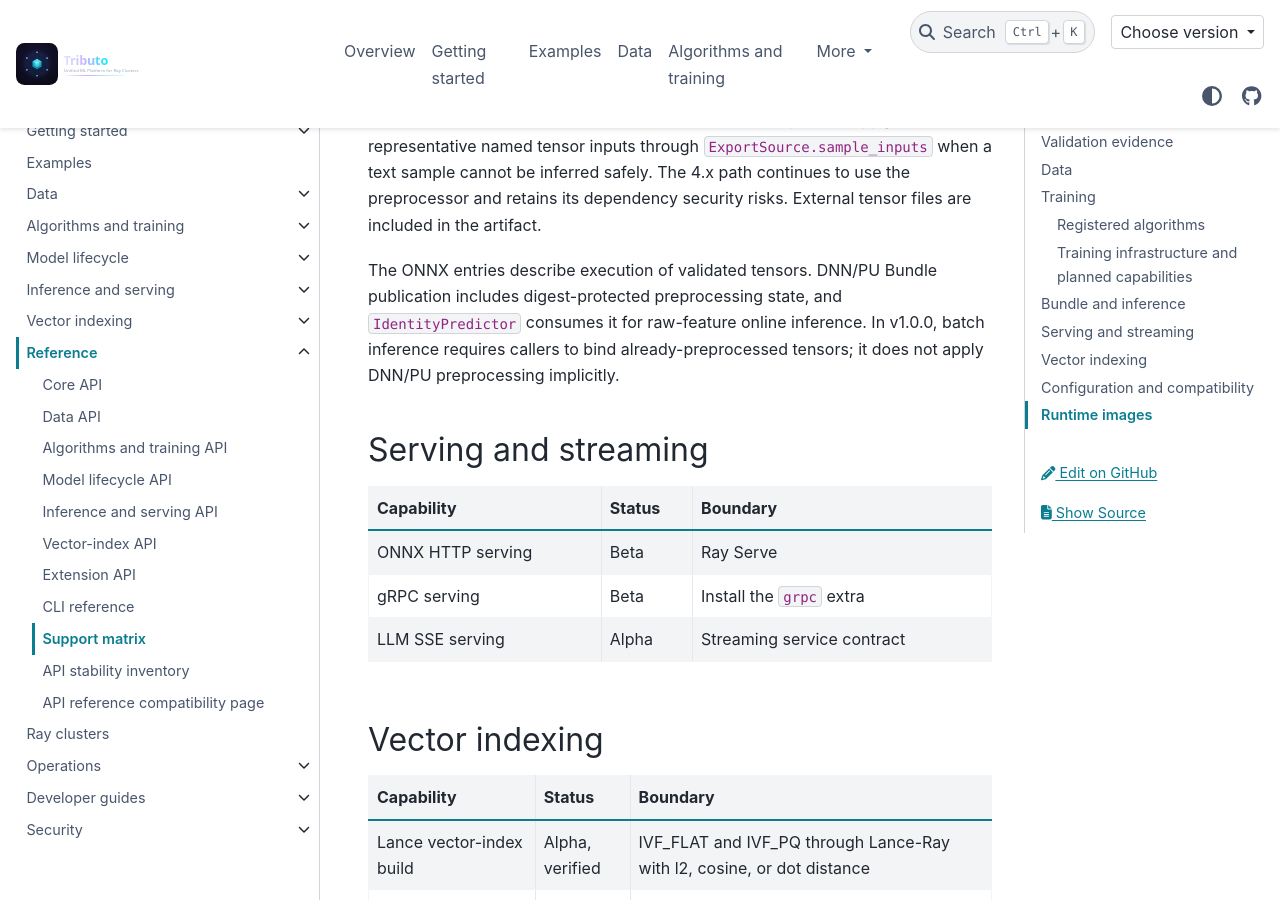
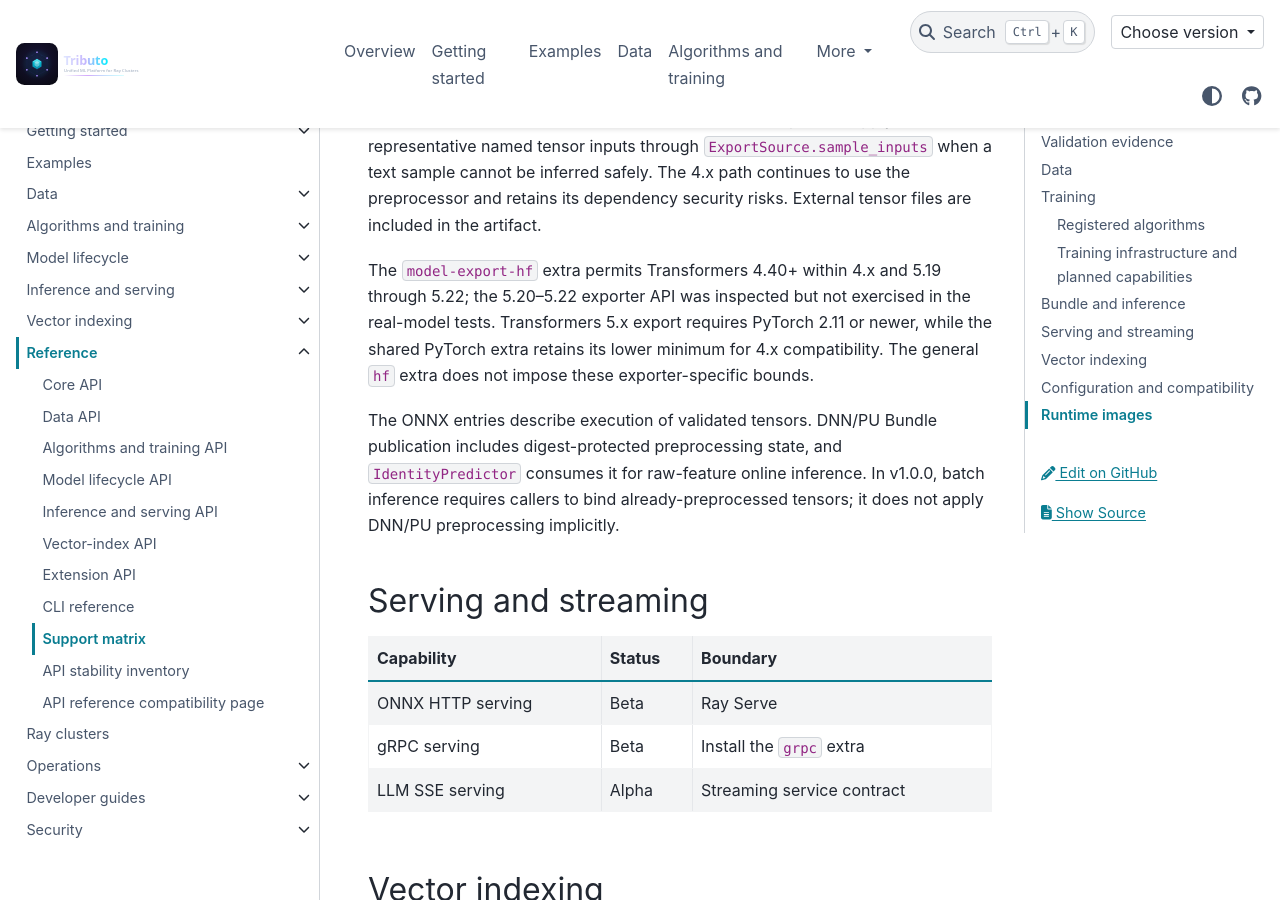
Before and after one commit to jiangxt2/Tributo, a Sphinx documentation site: the page built from docs/reference/support-matrix.md, in a window 1280 px wide and 900 px high, scrolled down 10899 px. Built offline with Sphinx 7.4.7 and the PyData theme 0.15.4, drawn with Linux system fonts in a browser that asks for light colours; comment, search, counter and statistics services are not loaded.

Commit message:
fix(deps): constrain transformers for HF ONNX export
Signed-off-by: jiangxt2 <jiangxt2@vip.qq.com>

```diff
--- a/docs/reference/support-matrix.md
+++ b/docs/reference/support-matrix.md
@@ -150,6 +150,12 @@ text sample cannot be inferred safely. The 4.x path continues to use the
 preprocessor and retains its dependency security risks. External tensor files
 are included in the artifact.
 
+The `model-export-hf` extra permits Transformers 4.40+ within 4.x and 5.19
+through 5.22; the 5.20–5.22 exporter API was inspected but not exercised in the
+real-model tests. Transformers 5.x export requires PyTorch 2.11 or newer, while
+the shared PyTorch extra retains its lower minimum for 4.x compatibility. The
+general `hf` extra does not impose these exporter-specific bounds.
+
 The ONNX entries describe execution of validated tensors. DNN/PU Bundle
 publication includes digest-protected preprocessing state, and
 `IdentityPredictor` consumes it for raw-feature online inference. In v1.0.0,
--- a/pyproject.toml
+++ b/pyproject.toml
@@ -120,6 +120,7 @@ hf = [
 model-export-hf = [
     "tributo[model-export-torch,hf]",
     "onnxscript>=0.7.1",
+    "transformers>=4.40.0,<5.23,!=5.0.*,!=5.1.*,!=5.2.*,!=5.3.*,!=5.4.*,!=5.5.*,!=5.6.*,!=5.7.*,!=5.8.*,!=5.9.*,!=5.10.*,!=5.11.*,!=5.12.*,!=5.13.*,!=5.14.*,!=5.15.*,!=5.16.*,!=5.17.*,!=5.18.*",
 ]
 training = [
     "tributo[clickhouse,data,data-daft,model-export,mysql,postgresql,s3]",
```
Also changed, not shown: 5 other files.
